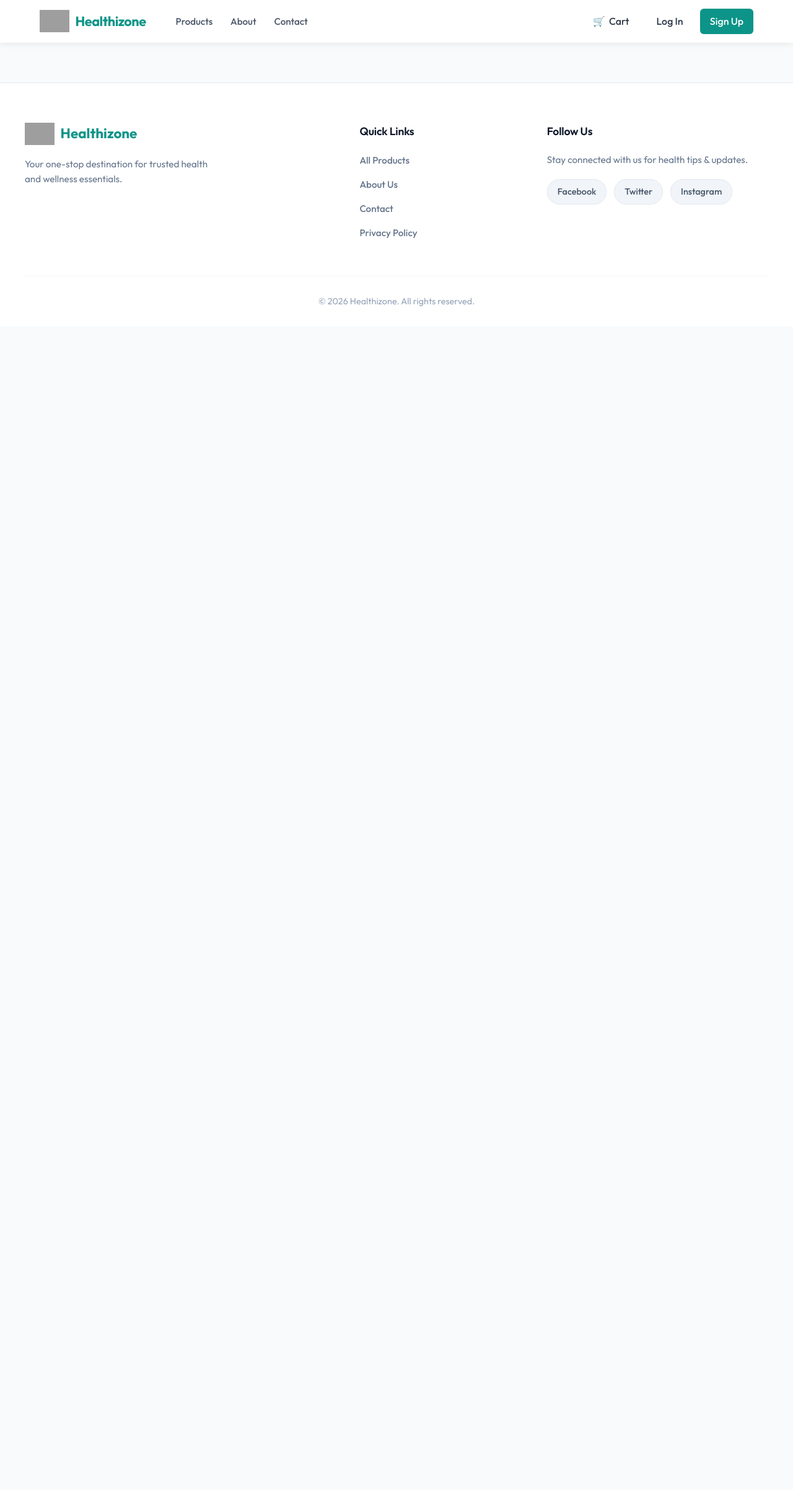
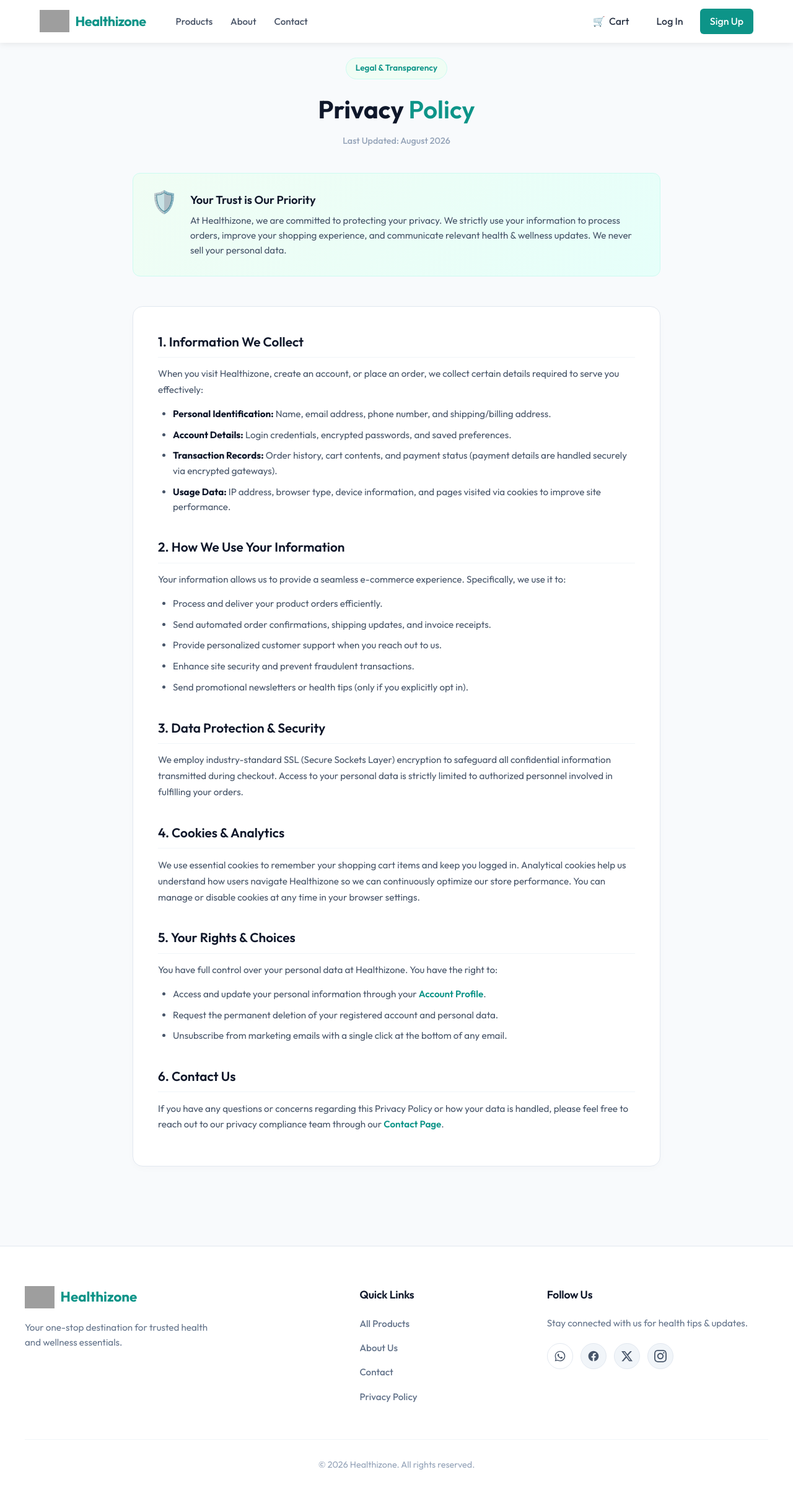
Before and after one commit to SaimMalik1010/Healthizone, a React (Create React App) app in the folder frontend/: page /privacy-policy in a window 1280 px wide. Shown: the whole page at 62% size. Before the commit the page ends 800 px from the top, so only its background shows below. Built offline with nearby package versions, Linux system fonts and the light colour scheme; grey boxes are pictures that could not be loaded.

Commit message:
feat: update App component with new routes and enhance Footer with social media links and styles

```diff
--- a/frontend/src/App.jsx
+++ b/frontend/src/App.jsx
@@ -2,9 +2,15 @@
 import { BrowserRouter as Router, Routes, Route } from 'react-router-dom';
 import Navbar from './components/Navbar';
 import Footer from './components/Footer';
+import Signup from './components/Signup';
+import Login from './components/Login';
 import Home from './pages/Home';
 import Products from './pages/Products';
+import ProductDetails from './pages/ProductDetails';
 import Cart from './pages/Cart';
+import About from './pages/About';
+import Contact from './pages/Contact';
+import PrivacyPolicy from './pages/PrivacyPolicy';
 
 function App() {
   return (
@@ -12,8 +18,14 @@
       <Navbar />
         <Routes>
             <Route path="/" element={<Home />} />
+            <Route path="/signup" element={<Signup />} />
+            <Route path="/login" element={<Login />} />
             <Route path="/products" element={<Products />} />
+            <Route path="/products/:id" element={<ProductDetails />} />
             <Route path="/cart" element={<Cart />} />
+            <Route path="/about" element={<About />} />
+            <Route path="/contact" element={<Contact />} />
+            <Route path="/privacy-policy" element={<PrivacyPolicy />} />
         </Routes>
       <Footer />
     </Router>
--- a/frontend/src/components/Footer.jsx
+++ b/frontend/src/components/Footer.jsx
@@ -24,7 +24,7 @@
                         <li><Link to="/products">All Products</Link></li>
                         <li><Link to="/about">About Us</Link></li>
                         <li><Link to="/contact">Contact</Link></li>
-                        <li><Link to="/privacy">Privacy Policy</Link></li>
+                        <li><Link to="/privacy-policy">Privacy Policy</Link></li>
                     </ul>
                 </div>
 
@@ -33,14 +33,56 @@
                     <h4>Follow Us</h4>
                     <p className="social-text">Stay connected with us for health tips & updates.</p>
                     <div className="footer-socials">
-                        <a href="https://facebook.com" target="_blank" rel="noopener noreferrer" aria-label="Facebook">
-                            Facebook
+                        {/* WhatsApp */}
+                        <a
+                            href="https://wa.me/15550123456?text=Hi%20Healthizone,%20I%20have%20an%20inquiry..."
+                            target="_blank"
+                            rel="noopener noreferrer"
+                            aria-label="WhatsApp"
+                            className="social-icon-link whatsapp-icon"
+                        >
+                            <svg viewBox="0 0 24 24" fill="currentColor">
+                                <path d="M12.012 2c-5.506 0-9.989 4.478-9.99 9.984a9.96 9.96 0 0 0 1.333 4.993L2 22l5.233-1.237a9.96 9.96 0 0 0 4.779 1.217h.005c5.505 0 9.988-4.478 9.989-9.984a9.983 9.983 0 0 0-9.994-9.996zm0 18.309h-.004a8.305 8.305 0 0 1-4.236-1.164l-.304-.18-3.149.745.748-3.072-.198-.315a8.293 8.293 0 0 1-1.272-4.339c0-4.58 3.727-8.307 8.31-8.307 2.218 0 4.303.865 5.871 2.434a8.272 8.272 0 0 1 2.428 5.867c0 4.582-3.727 8.308-8.309 8.308zm4.558-6.223c-.25-.125-1.477-.728-1.706-.811-.229-.083-.396-.125-.562.125-.166.25-.646.811-.792.977-.146.166-.292.187-.542.062-.25-.125-1.055-.389-2.01-1.24-.743-.663-1.245-1.482-1.391-1.732-.146-.25-.016-.385.109-.509.112-.112.25-.292.375-.438.125-.146.166-.25.25-.416.083-.166.042-.312-.021-.437-.062-.125-.562-1.354-.771-1.854-.203-.487-.41-.421-.562-.428l-.479-.008c-.166 0-.437.062-.666.312s-.875.854-.875 2.083c0 1.229.896 2.417 1.021 2.583.125.166 1.762 2.69 4.269 3.773.596.257 1.062.41 1.425.526.598.19 1.142.163 1.572.099.48-.071 1.477-.604 1.686-1.187.208-.583.208-1.083.146-1.187-.062-.104-.229-.166-.479-.291z"/>
+                            </svg>
                         </a>
-                        <a href="https://twitter.com" target="_blank" rel="noopener noreferrer" aria-label="Twitter">
-                            Twitter
+
+                        {/* Facebook */}
+                        <a
+                            href="https://facebook.com"
+                            target="_blank"
+                            rel="noopener noreferrer"
+                            aria-label="Facebook"
+                            className="social-icon-link facebook-icon"
+                        >
+                            <svg viewBox="0 0 24 24" fill="currentColor">
+                                <path d="M22 12c0-5.523-4.477-10-10-10S2 6.477 2 12c0 4.991 3.657 9.128 8.438 9.878v-6.987h-2.54V12h2.54V9.797c0-2.506 1.492-3.89 3.777-3.89 1.094 0 2.238.195 2.238.195v2.46h-1.26c-1.243 0-1.63.771-1.63 1.562V12h2.773l-.443 2.89h-2.33v6.988C18.343 21.128 22 16.991 22 12z"/>
+                            </svg>
                         </a>
-                        <a href="https://instagram.com" target="_blank" rel="noopener noreferrer" aria-label="Instagram">
-                            Instagram
+
+                        {/* Twitter / X */}
+                        <a
+                            href="https://twitter.com"
+                            target="_blank"
+                            rel="noopener noreferrer"
+                            aria-label="Twitter"
+                            className="social-icon-link twitter-icon"
+                        >
+                            <svg viewBox="0 0 24 24" fill="currentColor">
+                                <path d="M18.244 2.25h3.308l-7.227 8.26 8.502 11.24H16.17l-5.214-6.817L4.99 21.75H1.68l7.73-8.835L1.254 2.25H8.08l4.713 6.231zm-1.161 17.52h1.833L7.084 4.126H5.117z"/>
+                            </svg>
+                        </a>
+
+                        {/* Instagram */}
+                        <a
+                            href="https://instagram.com"
+                            target="_blank"
+                            rel="noopener noreferrer"
+                            aria-label="Instagram"
+                            className="social-icon-link instagram-icon"
+                        >
+                            <svg viewBox="0 0 24 24" fill="currentColor">
+                                <path d="M12 2.163c3.204 0 3.584.012 4.85.07 3.252.148 4.771 1.691 4.919 4.919.058 1.265.069 1.645.069 4.849 0 3.205-.012 3.584-.069 4.849-.149 3.225-1.664 4.771-4.919 4.919-1.266.058-1.644.07-4.85.07-3.204 0-3.584-.012-4.849-.07-3.26-.149-4.771-1.699-4.919-4.92-.058-1.265-.07-1.644-.07-4.849 0-3.204.013-3.583.07-4.849.149-3.227 1.664-4.771 4.919-4.919 1.266-.057 1.645-.069 4.849-.069zm0-2.163c-3.259 0-3.667.014-4.947.072-4.358.2-6.78 2.618-6.98 6.98-.059 1.281-.073 1.689-.073 4.948 0 3.259.014 3.668.072 4.948.2 4.358 2.618 6.78 6.98 6.98 1.281.058 1.689.072 4.948.072 3.259 0 3.668-.014 4.948-.072 4.354-.2 6.782-2.618 6.979-6.98.059-1.28.073-1.689.073-4.948 0-3.259-.014-3.667-.072-4.947-.196-4.354-2.617-6.78-6.979-6.98-1.281-.059-1.69-.073-4.949-.073zm0 5.838c-3.403 0-6.162 2.759-6.162 6.162s2.759 6.163 6.162 6.163 6.162-2.759 6.162-6.163c0-3.403-2.759-6.162-6.162-6.162zm0 10.162c-2.209 0-4-1.79-4-4 0-2.209 1.791-4 4-4s4 1.791 4 4c0 2.21-1.791 4-4 4zm6.406-11.845c-.796 0-1.441.645-1.441 1.44s.645 1.44 1.441 1.44c.795 0 1.439-.645 1.439-1.44s-.644-1.44-1.439-1.44z"/>
+                            </svg>
                         </a>
                     </div>
                 </div>
--- a/frontend/src/styles/footer.css
+++ b/frontend/src/styles/footer.css
@@ -85,30 +85,66 @@
   color: #64748b;
 }
 
-/* Social Link Pill Buttons */
+/* Social Icon Buttons */
 .footer-socials {
   display: flex;
+  align-items: center;
   gap: 0.75rem;
   flex-wrap: wrap;
 }
 
-.footer-socials a {
+.social-icon-link {
+  display: flex;
+  align-items: center;
+  justify-content: center;
+  width: 42px;
+  height: 42px;
+  background-color: #f1f5f9;
+  border: 1px solid #e2e8f0;
+  border-radius: 50%; /* Clean circular icon buttons */
   color: #475569;
   text-decoration: none;
-  font-size: 0.9rem;
-  font-weight: 500;
-  padding: 0.5rem 1rem;
-  background-color: #f1f5f9;
-  border: 1px solid #e2e8f0;
-  border-radius: 20px;
   transition: all 0.2s ease;
 }
 
-.footer-socials a:hover {
-  background-color: #f0fdf4;
-  border-color: #ccfbf1;
-  color: #0d9488;
+.social-icon-link svg {
+  width: 20px;
+  height: 20px;
+  transition: transform 0.2s ease;
+}
+
+.social-icon-link:hover {
   transform: translateY(-2px);
+  box-shadow: 0 4px 10px rgba(0, 0, 0, 0.08);
+}
+
+.social-icon-link:hover svg {
+  transform: scale(1.1);
+}
+
+/* Brand Specific Hover Colors */
+.whatsapp-icon:hover {
+  background-color: #25d366;
+  border-color: #25d366;
+  color: #ffffff;
+}
+
+.facebook-icon:hover {
+  background-color: #1877f2;
+  border-color: #1877f2;
+  color: #ffffff;
+}
+
+.twitter-icon:hover {
+  background-color: #0f172a;
+  border-color: #0f172a;
+  color: #ffffff;
+}
+
+.instagram-icon:hover {
+  background-color: #e4405f;
+  border-color: #e4405f;
+  color: #ffffff;
 }
 
 /* Bottom Bar */
```
